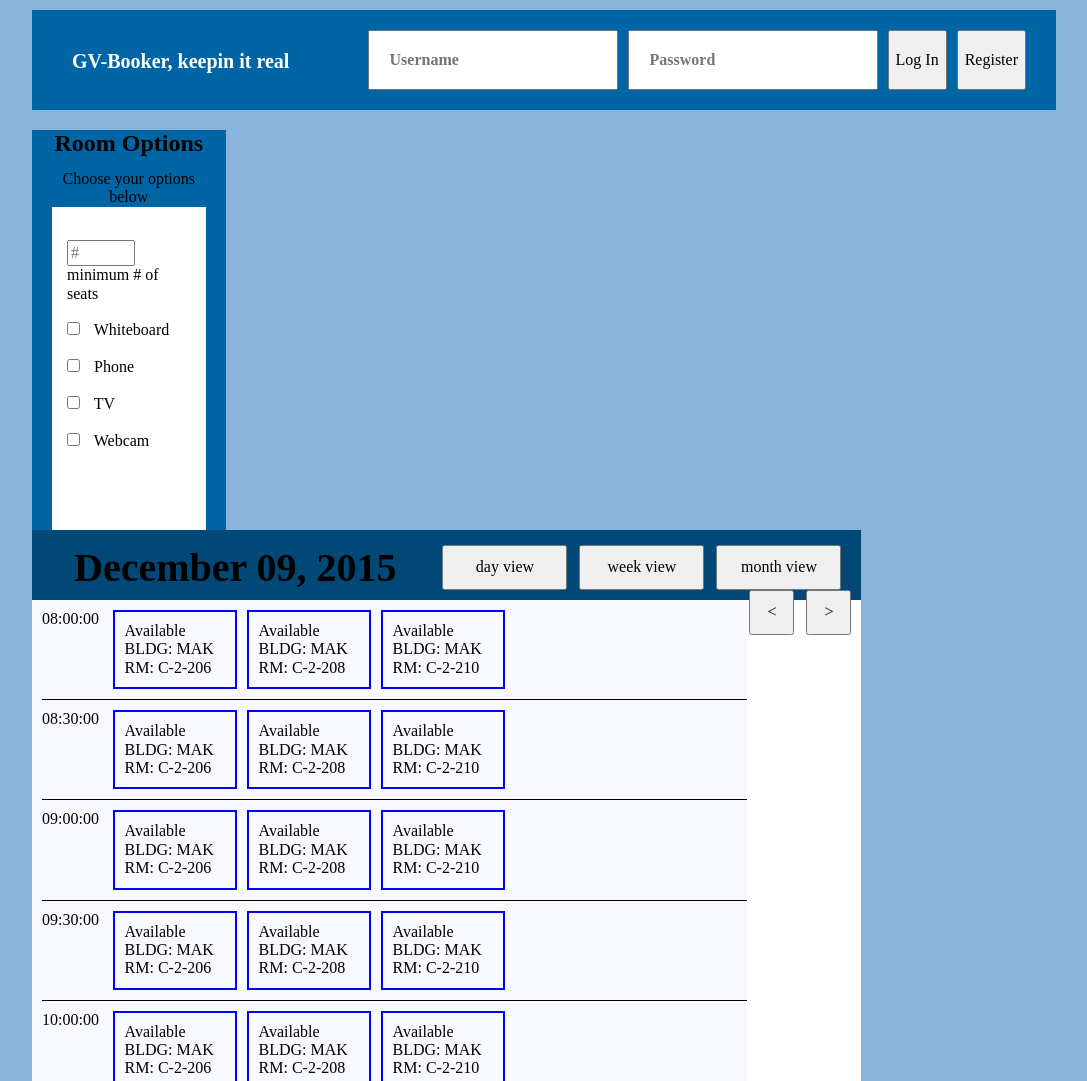
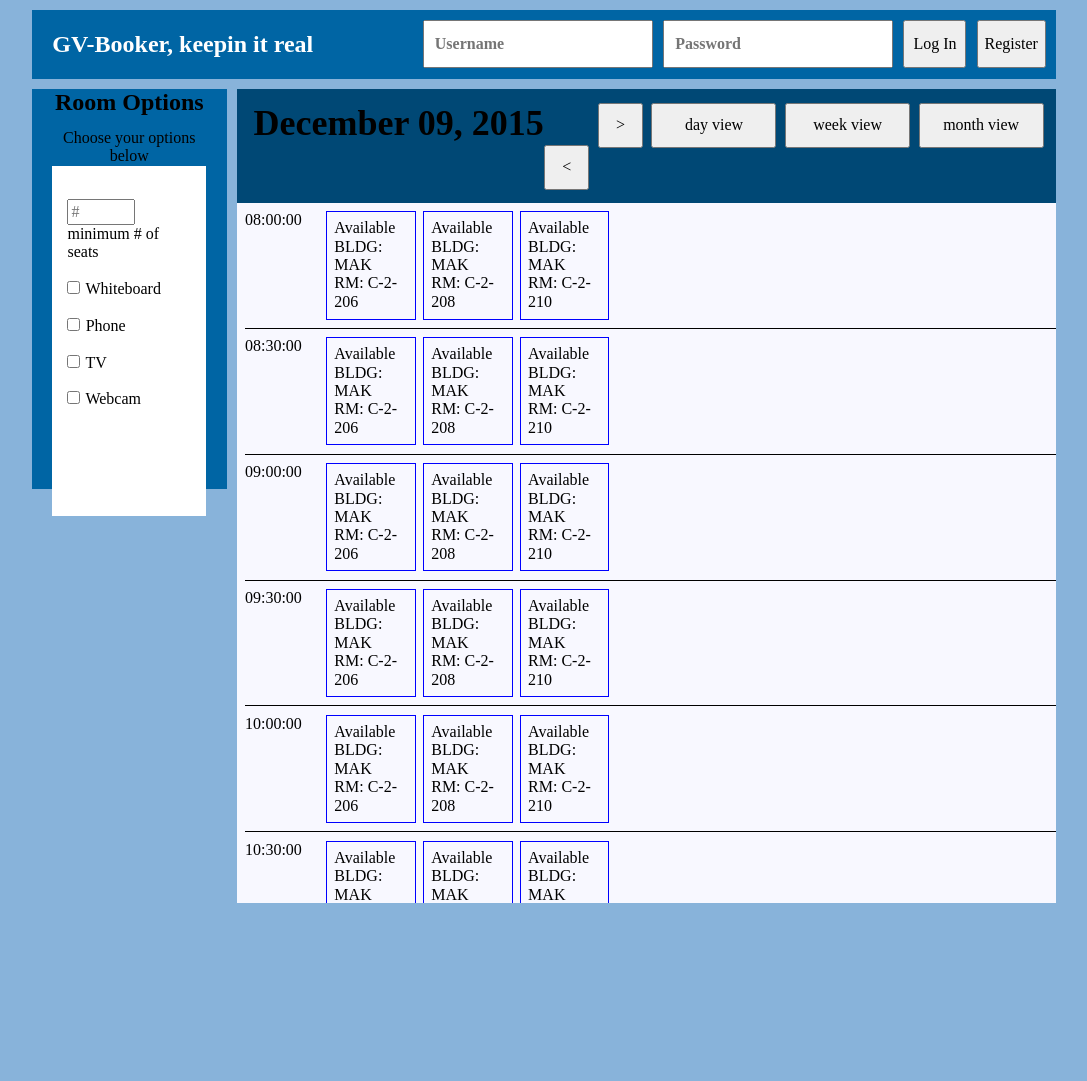
Before and after one commit to jackrosenhauer/gv-booker, a website: page www/public/static/index.html in a window 1280 px wide. Shown: the top 1081 px of the page, without its empty margins (96-1183 px from the left). After the commit the page ends 903 px from the top, so only its background shows below. Drawn offline with nearby package versions, Linux system fonts and the light colour scheme.

Commit message:
fixes to styles

```diff
--- a/www/public/static/css/main.css
+++ b/www/public/static/css/main.css
@@ -2,7 +2,7 @@ body {
     margin-left: 10%;
     margin-right: 10%;
     margin-bottom: 10%;
-    background-color:#88b3da;
+    background-color: #88b3da;
 }
 
 .floatleft {
@@ -13,26 +13,30 @@ body {
     background-color: #0065A4;
     display: flex;
     justify-content: flex-end;
-    height: 60px;
-    margin-top: 10px;
-    margin-bottom: 20px;
-    padding: 20px;
+    height: 60%;
+    margin-top: 1%;
+    margin-bottom: 1%;
+    padding-top: 1%;
+    padding-bottom: 1%;
+    padding-left: 1%;
 }
-input{
-    margin-right: 10px;
+
+input {
+    margin-right: 1%;
 }
-input[type="button"]{
+
+input[type="button"] {
     width: auto;
 }
 
-#login-message{
+#login-message {
     content: "LOGIN MESSAGE!!!";
     width: 100%;
     font-weight: bold;
-    font-size: 20px;
+    font-size: 150%;
     color: white;
     padding: inherit;
-    margin-right: 20px;
+    margin-right: 2%;
 }
 
 #filter {
@@ -40,61 +44,68 @@ input[type="button"]{
     width: 15%;
     height: 400px;
     background-color: #0065A4;
-    margin-right: 20px;
-    padding-left: 20px;
-    padding-right: 20px;
-
-}
-#calendar-window {
-    width: calc(100% - 19%);
-    /*height: 400px;*/
-    background-color: white;
+    margin-right: 1%;
+    padding-left: 2%;
+    padding-right: 2%;
 }
 
-#calendar-body{
-  background-color: ghostwhite;
+#calendar-window {
+    width: 100% background-color: white;
+}
+
+#calendar-body {
+    float: left;
+    width: 80%;
+    background-color: ghostwhite;
     overflow-y: scroll;
     height: 700px;
 }
-h2{
+
+h2 {
     margin: 0;
     height: 10%;
 }
 
-#logout{
+#logout {
     width: 20%;
 }
+
 #calendar-bar {
-    width: 100%;
-    height: 30px;
-    padding-top: 15px;
-    padding-bottom: 15px;
+    float: left;
+    width: 80%;
+    height: 2%;
+    padding-top: 1.4%;
+    padding-bottom: 1.3%;
 }
-.calendar-day-container:hover{
+
+.calendar-day-container:hover {
     -moz-box-shadow: 0px 0px 10px #0065A4;
-    -webkit-box-shadow:0px 0px 10px #0065A4;
+    -webkit-box-shadow: 0px 0px 10px #0065A4;
     box-shadow: 0px 0px 10px #0065A4;
 }
-#bar-title{
+
+#bar-title {
     text-align: center;
     float: left;
-    padding-left: 40px;
-    font-size: 40px;
+    padding-left: 2%;
+    font-size: 225%;
     font-weight: bold;
-    margin-right: 20px;
+    margin-right: 1%;
 }
 
-#viewMonth-button{
-    margin-right: 20px;
+#viewMonth-button {
+    margin-right: 1.5%;
 }
-#calendar-bar div, #calendar-bar input{
-    margin-left: 2px;
+
+#calendar-bar div,
+#calendar-bar input {
+    margin-left: .05%;
 }
 
 #month-bar-name {
     position: relative;
     float: left;
-    font-size: 30px;
+    font-size: ;
     height: 100%;
     width: 15%;
     top: 15%;
@@ -107,11 +118,10 @@ h2{
     width: 5%;
 }
 
-#next-button #prev-button #viewMonth-button #viewWeek-button #viewDay-button{
-      float: right;
-      width: auto;
-      height: auto;
-
+#next-button #prev-button #viewMonth-button #viewWeek-button #viewDay-button {
+    float: right;
+    width: auto;
+    height: auto;
 }
 
 #month-switch-prev {
@@ -184,45 +194,48 @@ h2{
         border-right: 0px; */
 }
 
-
 #calendar-bar {
-    height: 50px;
+    height: 10%;
     background-color: #004875;
-
 }
 
 h3 {
     text-align: center;
     vertical-align: middle;
 }
-.row{
+
+.row {
     border-bottom: solid 1px black;
     display: flex;
     flex-direction: row;
     justify-content: center;
-    padding-bottom: 10px;
-    padding-top: 10px;
-    margin-left: 10px;
+    padding-bottom: 1%;
+    padding-top: 1%;
+    margin-left: 1%;
 }
 
-.reservation{
-    border: solid 2px;
-    width: 100px;
+.reservation {
+    border: solid 1px black;
+    width: 10%;
     height: auto;
-    padding: 10px;
-    margin-right: 10px;
+    padding: 1%;
+    margin-right: 1%;
 }
-.available-reservation{
+
+.available-reservation {
     border-color: blue;
 }
-.unavailable-reservation{
+
+.unavailable-reservation {
     border-color: red;
 }
-.available-reservation:hover{
+
+.available-reservation:hover {
     cursor: pointer;
     border-color: green;
 }
-.unavailable-reservation:hover{
+
+.unavailable-reservation:hover {
     cursor: not-allowed;
     border-color: red;
 }
--- a/www/public/static/index.html
+++ b/www/public/static/index.html
@@ -12,8 +12,8 @@
     <!--Main Nav-->
     <nav id="nav">
         <div id="login-message">GV-Booker, keepin it real</div>
-        <input id="login-username" type="text" style='padding: 20px; font-weight: bold; font-size: 16px;' placeholder="Username">
-        <input id="login-password" type="password" style='padding: 20px; font-weight: bold; font-size: 16px;' placeholder="Password">
+        <input id="login-username" type="text" style='padding: 1%; font-weight: bold; font-size: 100%;' placeholder="Username">
+        <input id="login-password" type="password" style='padding: 1%; font-weight: bold; font-size: 100%;' placeholder="Password">
         <input id="login" type="button" style="width: 15%;" value="Log In">
         <input id="register" type="button" style="width: 15%;"  value="Register">
     </nav>
@@ -45,13 +45,13 @@
         </div>
     </aside>
 
-    <article id="calendar-window" class="floatleft">
-        <div id="calendar-bar" style="height: 40px;">
+    <article id="calendar-window" type="floatleft">
+        <div id="calendar-bar" type = "floatleft">
             <div id="bar-title">
                 Some stuff goes here
             </div>
-            <input id="prev-button" style="float: right;" type="button" value="<">
-            <input id="next-button" style="float: right;" type="button" value=">">
+            <input id="prev-button" style="float: right" type="button" value="<">
+            <input id="next-button" style="float: right" type="button" value=">">
             <input id="viewMonth-button" style="float: right;" type="button" value="month view" onclick="monthView()">
             <input id="viewWeek-button" style="float: right;" type="button" value="week view">
             <input id="viewDay-button" style="float: right;" type="button" value="day view" onclick='dayView("10","09","2015")';
@@ -93,7 +93,7 @@
     <div>
         <input id="register-username" type="text" placeholder="Username"><br>
         <input id="register-password1" type="text" placeholder="Password"><br>
-        <input id="register-password2" type="text" placeholder="Reenter Password"><br>
+        <input id="register-password2" type="text" placeholder="Re-enter Password"><br>
         <input id="register-email" type="text" placeholder="email"><br>
         <input id="register-submit" type="button" value="Register">
         <input id="register-clear" type="button" value="Clear Form">
```
